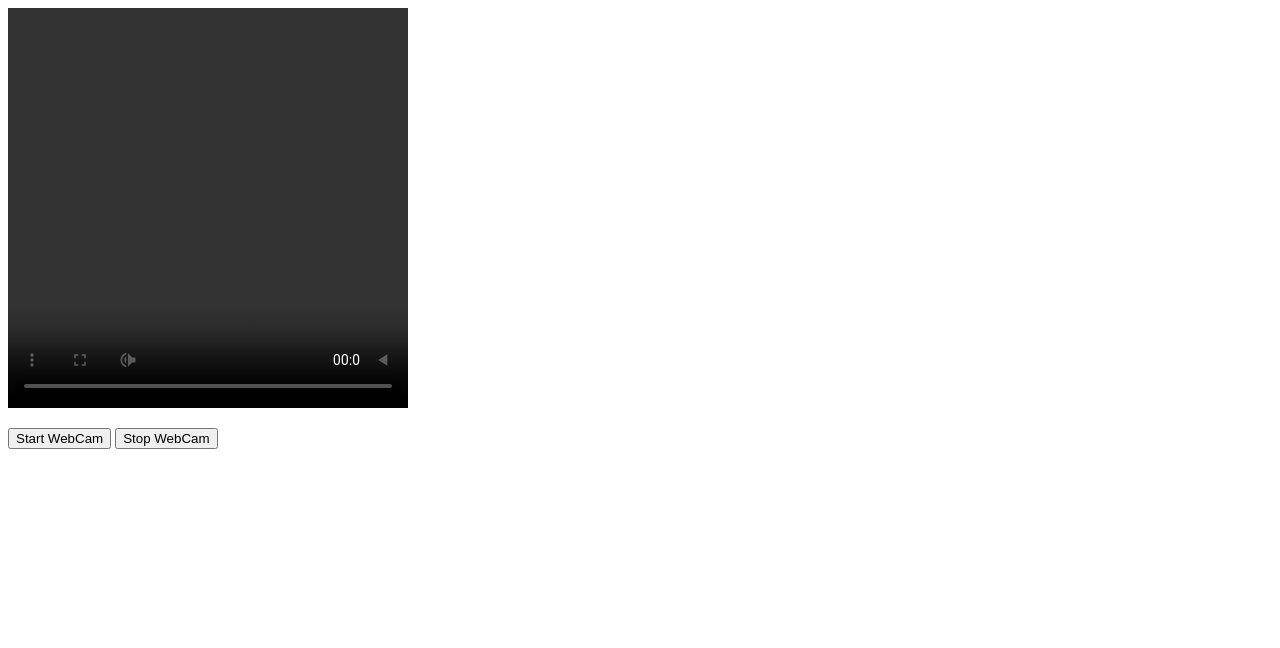
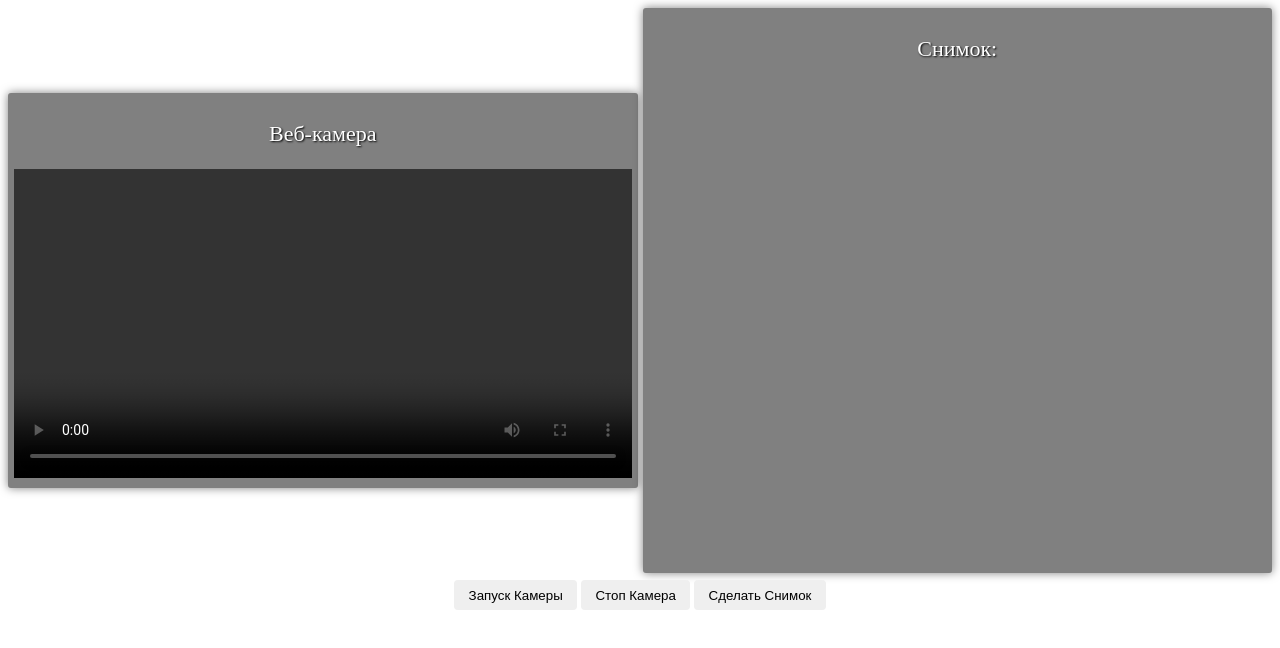
Before and after one commit to AnnchenK/project525, a plain HTML site: page image_capture_test/index.html in a window 1280 px wide. Drawn offline with nearby package versions, Linux system fonts and the light colour scheme.

Commit message:
image capture and output

```diff
--- a/image_capture_test/index.html
+++ b/image_capture_test/index.html
@@ -6,13 +6,26 @@
     <meta name="viewport" content="width=device-width, initial-scale=1.0">
     <title>SuperWebCam</title>
 </head>
-<body>
-    <video width=400 height=400 id="video" controls></video>
-  <p>
-  <button onclick="startWebcam();">Start WebCam</button>
-  <button onclick="stopWebcam();">Stop WebCam</button>
-  </p>
+<body onload="init();">
 
+  <div class="result">
+    <div class="vid">
+       <p style="text-align:center;font-size:22px;color:#ffffff;text-shadow: 1px 1px 2px black;"> Веб-камера</p>
+             <video onclick="snapshot(this);" width=600 height=450 id="video" controls autoplay></video>
+    </div>
+    <div class="scrn">
+      <p style="text-align:center;font-size:22px;color:#ffffff;text-shadow: 1px 1px 2px black;">Снимок: <p>
+           <canvas  id="myCanvas" width="600" height="450"></canvas>
+    </div>
+ </div>
+
+ <div class="bttn">
+     <button class="b1" onclick="startWebcam();">Запуск Камеры</button>
+     <button class="b2" onclick="stopWebcam();">Стоп Камера</button>
+     <button class="b3" onclick="snapshot();">Сделать Снимок</button>
+ </div>
+
+  <script src="https://ajax.googleapis.com/ajax/libs/jquery/1.9.1/jquery.min.js"></script>
   <script src="script1.js"></script>
 </body>
 </html>
--- a/image_capture_test/script1.js
+++ b/image_capture_test/script1.js
@@ -1,10 +1,12 @@
+let video;
 let webcamStream;
 
     function startWebcam() {
+
       navigator.mediaDevices.getUserMedia({
         video: true
       }).then((stream) => {
-      let video = document.querySelector('#video');
+        video = document.querySelector('#video');
         video.srcObject = stream;
         video.play();
 
@@ -13,7 +15,17 @@ let webcamStream;
         console.log('navigator.getUserMedia error: ', error);
       });
     }
+    function stopWebcam() {
+          webcamStream.getTracks()[0].stop();
+    }
 
-  function stopWebcam() {
-    webcamStream.getTracks()[0].stop(); // video
+  var canvas, ctx;
+
+function init() {
+  canvas = document.getElementById("myCanvas");
+  ctx = canvas.getContext('2d');
 }
+
+function snapshot() {
+  ctx.drawImage(video, 0,0, canvas.width, canvas.height);
+}
--- a/image_capture_test/style.css
+++ b/image_capture_test/style.css
@@ -1,7 +1,61 @@
-video{
+/*video{
     transform: scaleX(-1);
  -o-transform: scaleX(-1);
 -ms-transform: scaleX(-1);
 -moz-transform: scaleX(-1);
 -webkit-transform: scaleX(-1);
-}
+}*/
+
+.scrn, .vid {
+    border-radius:3px !important;
+    box-shadow: 0 0 10px rgba(0,0,0,0.5);
+    width: 100%;
+    height:auto;
+    margin-left:auto;
+    margin-right:auto;
+    padding:6px;
+    background: gray;
+  }
+
+  .scrn {
+  margin-left:5px !important;
+  }
+
+  #myCanvas, #video {
+    width: 100%;
+    height:auto;
+    margin-left:auto;
+    margin-right:auto;
+  }
+
+  .result, .bttn {
+    display: flex;
+    align-items: center;
+    justify-content: center;
+    margin: 0;
+  }
+  .bttn {
+    padding-top: 5px;
+  }
+
+  .b1, .b2, .b3{
+    display: inline-block;
+    text-align: center;
+    text-decoration: none;
+    margin: 2px;
+    border: solid 1px transparent;
+    border-radius: 4px;
+    padding: 0.5em 1em;
+  }
+
+  .b1:active, .b2:active, .b3:active{
+    transform: translateY(1px);
+    filter: saturate(150%);
+  }
+
+  .b1:hover, .b2:hover, .b3:hover,
+  .b1:focus, .b2:focus, .b3:focus{
+    color: blue;
+    border-color: currentColor;
+    background-color: white;
+  }
```
Lines whose indentation alone changed are shown as unchanged.
